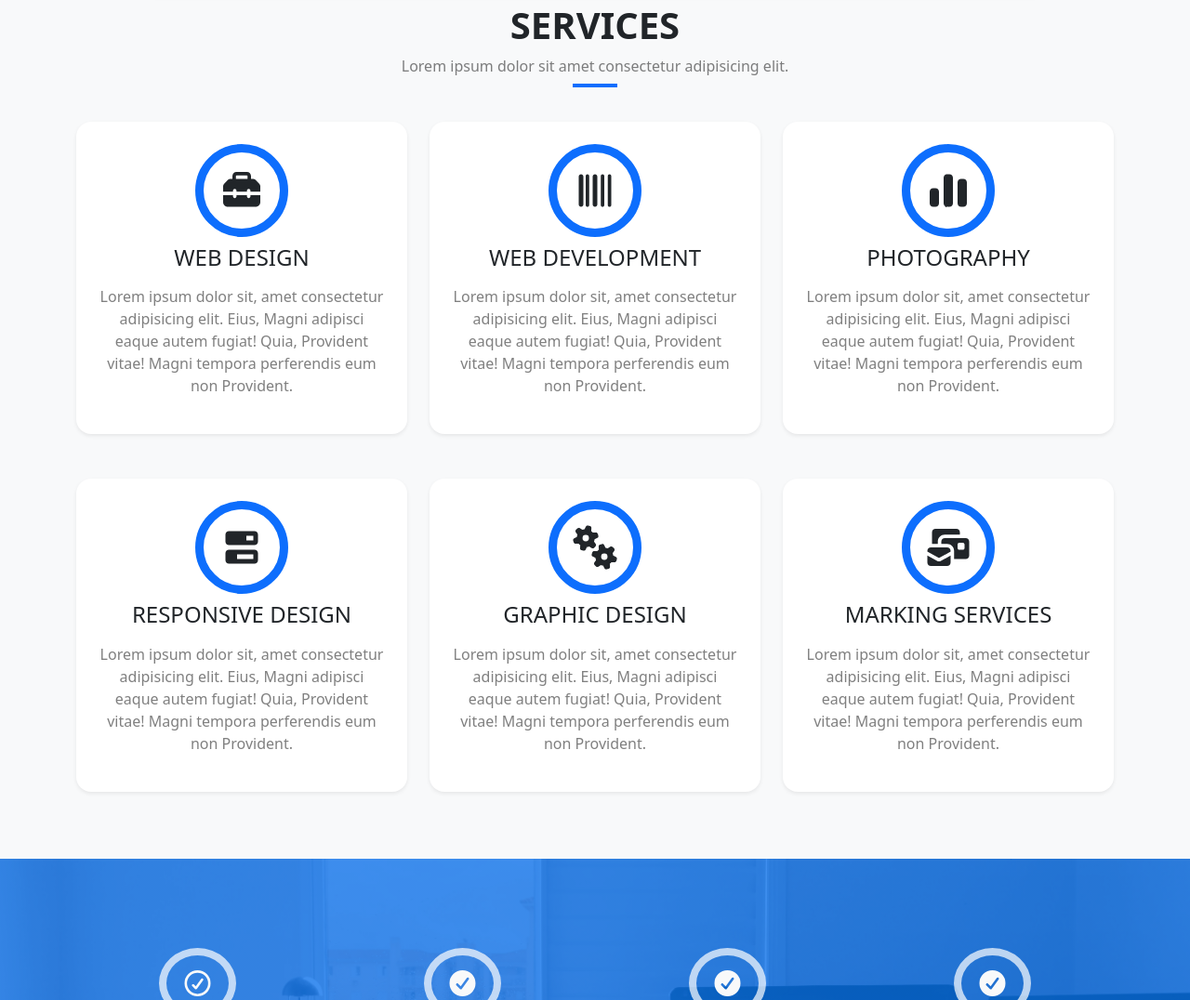
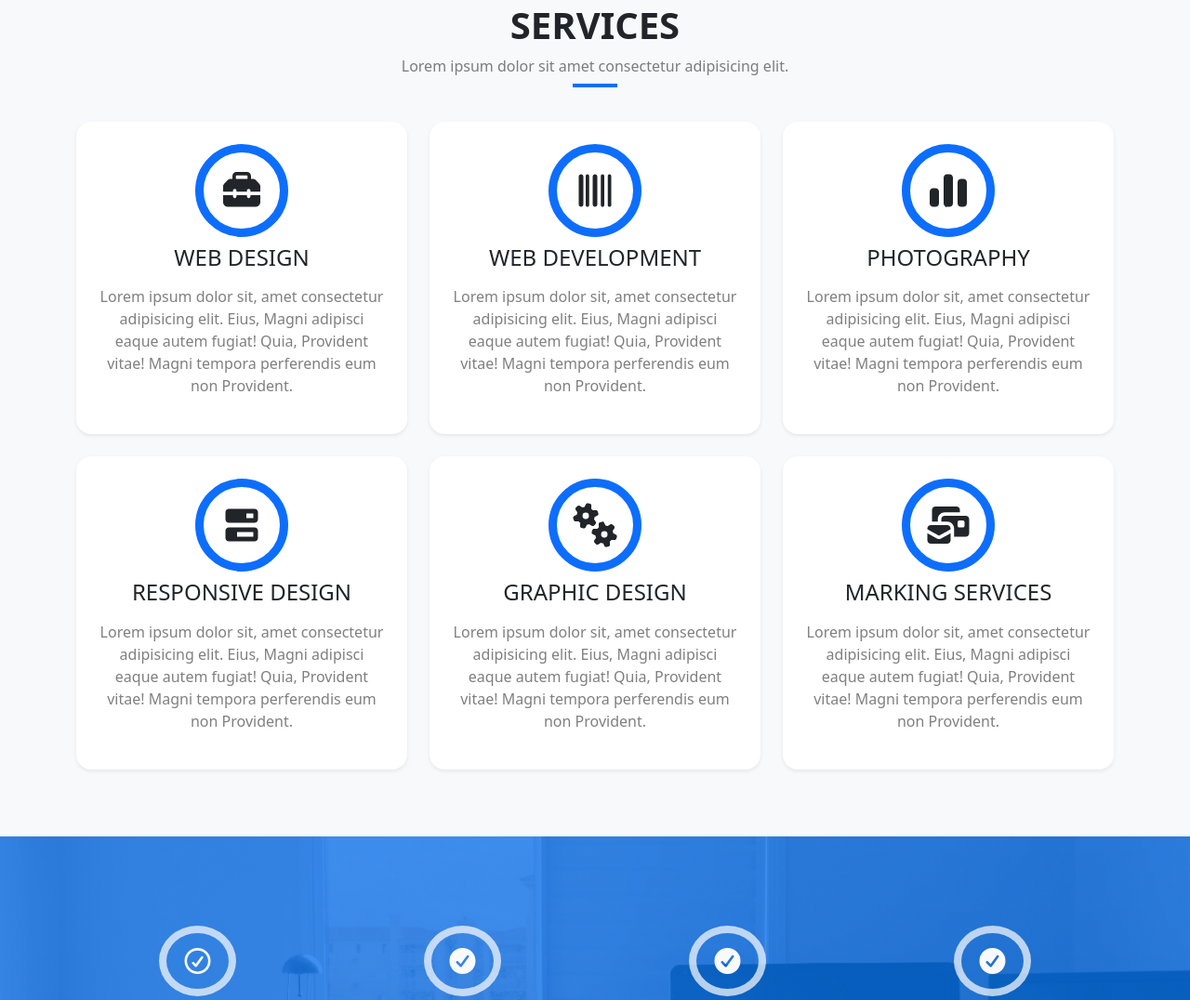
Before and after one commit to A7med-Khedr/DevFolio, a plain HTML site: page index.html in a window 1280 px wide. Shown: the part 1615-2691 px from the top of the page at 93% size. Drawn offline with nearby package versions, Linux system fonts and the light colour scheme.

Commit message:
Mofifiy html

```diff
--- a/css/style.scss
+++ b/css/style.scss
@@ -286,9 +286,12 @@ section.stats {
 section.portfolio {
   .row {
     figure {
+      max-height: 375px;
       .image {
         overflow: hidden;
         img {
+          height: 175px;
+          width: 100%;
           transition: 0.3s;
           &:hover {
             transform: scale(1.2);
--- a/index.html
+++ b/index.html
@@ -293,7 +293,7 @@
             </p>
           </div>
           <div class="row mt-5">
-            <div class="col-lg-4 col-md-6">
+            <div class="col-lg-4 col-md-6 mb-md-4">
               <div
                 class="box text-center bg-white p-4 rounded-4 d-flex flex-column gap-2 shadow-sm"
               >
@@ -323,7 +323,7 @@
                 </p>
               </div>
             </div>
-            <div class="col-lg-4 col-md-6">
+            <div class="col-lg-4 col-md-6 mb-md-4">
               <div
                 class="box text-center bg-white p-4 rounded-4 d-flex flex-column gap-2 shadow-sm"
               >
@@ -338,9 +338,7 @@
                 </p>
               </div>
             </div>
-          </div>
-          <div class="row mt-4">
-            <div class="col-lg-4 col-md-6">
+            <div class="col-lg-4 col-md-6 mb-md-4">
               <div
                 class="box text-center bg-white p-4 rounded-4 d-flex flex-column gap-2 shadow-sm"
               >
@@ -370,7 +368,7 @@
                 </p>
               </div>
             </div>
-            <div class="col-lg-4 col-md-6">
+            <div class="col-lg-4 col-md-6 mb-md-4">
               <div
                 class="box text-center bg-white p-4 rounded-4 d-flex flex-column gap-2 shadow-sm"
               >
```
